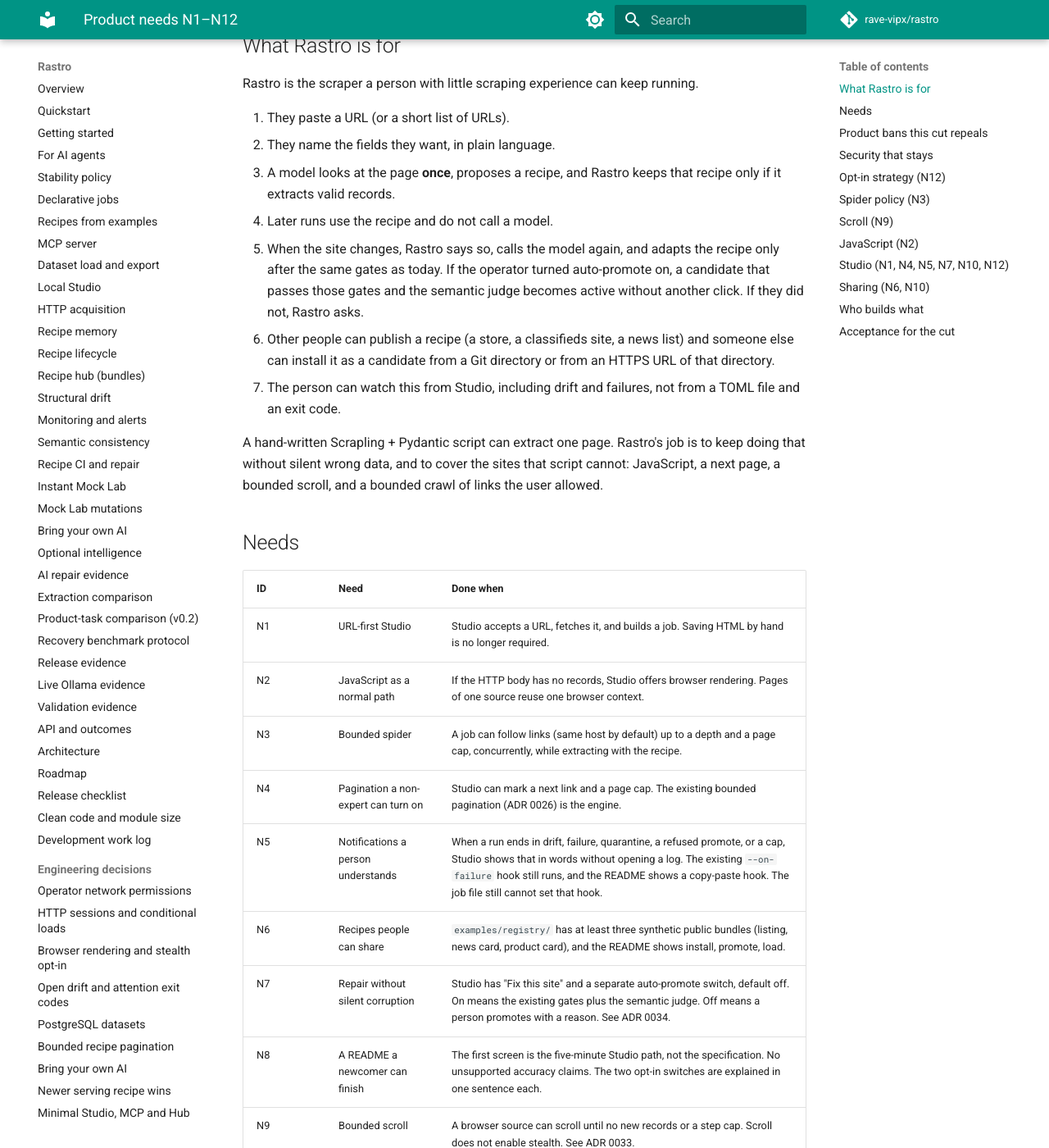
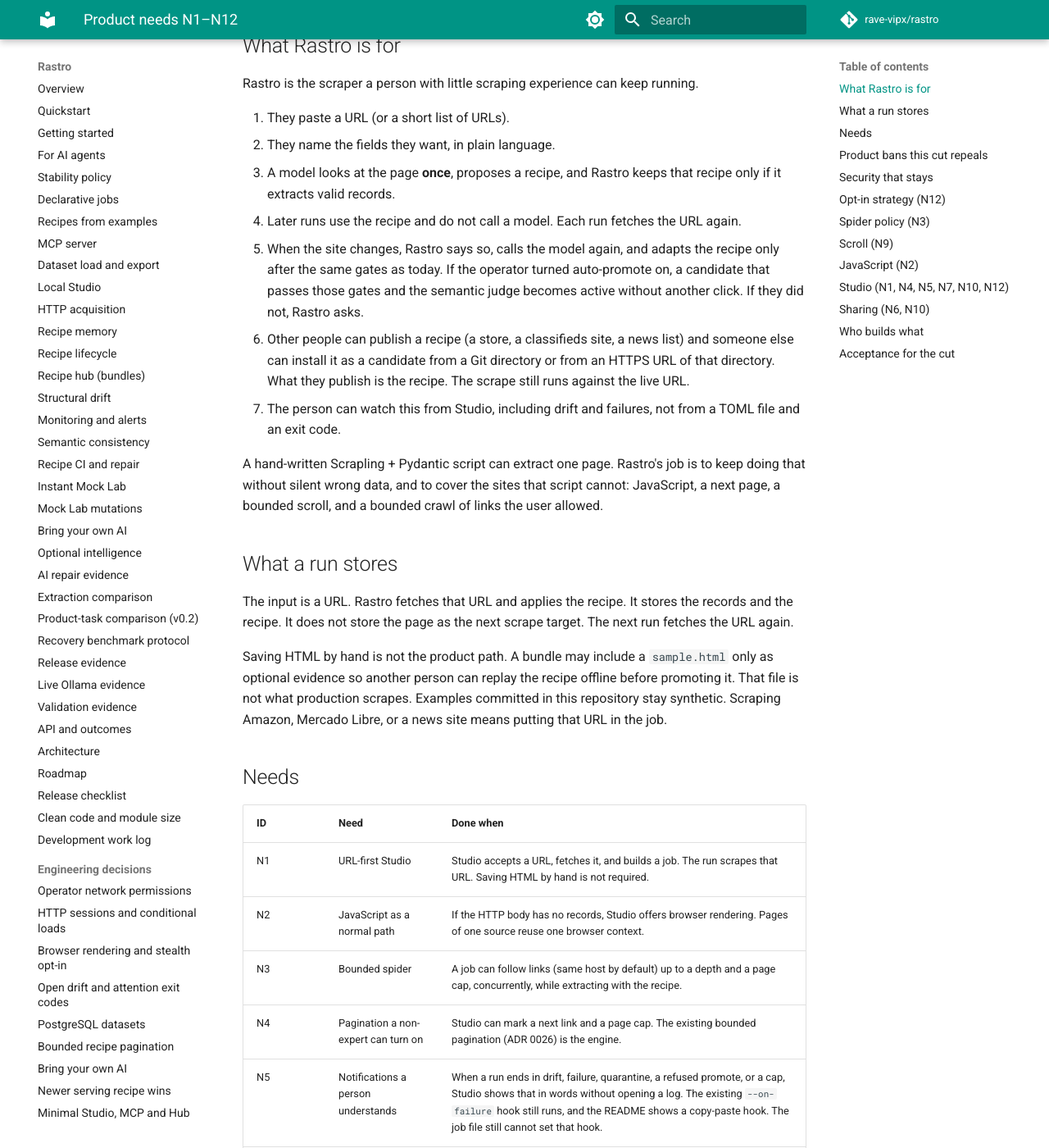
Before and after one commit to rave-vipx/rastro, an MkDocs documentation site: the page built from docs/product-needs.md, in a window 1280 px wide and 1400 px high, scrolled down 351 px. Shown: the whole window at 82% size. Built offline with MkDocs 1.6.1 and Material for MkDocs 9.7.7, drawn with Linux system fonts in a browser that asks for light colours; comment, search, counter and statistics services are not loaded; some of the changed text lies outside the part shown.

Commit message:
docs: a run scrapes a URL and keeps the recipe

```diff
--- a/docs/product-needs.md
+++ b/docs/product-needs.md
@@ -11,23 +11,29 @@ Rastro is the scraper a person with little scraping experience can keep running.
 1. They paste a URL (or a short list of URLs).
 2. They name the fields they want, in plain language.
 3. A model looks at the page **once**, proposes a recipe, and Rastro keeps that recipe only if it extracts valid records.
-4. Later runs use the recipe and do not call a model.
+4. Later runs use the recipe and do not call a model. Each run fetches the URL again.
 5. When the site changes, Rastro says so, calls the model again, and adapts the recipe only after the same gates as today. If the operator turned auto-promote on, a candidate that passes those gates and the semantic judge becomes active without another click. If they did not, Rastro asks.
-6. Other people can publish a recipe (a store, a classifieds site, a news list) and someone else can install it as a candidate from a Git directory or from an HTTPS URL of that directory.
+6. Other people can publish a recipe (a store, a classifieds site, a news list) and someone else can install it as a candidate from a Git directory or from an HTTPS URL of that directory. What they publish is the recipe. The scrape still runs against the live URL.
 7. The person can watch this from Studio, including drift and failures, not from a TOML file and an exit code.
 
 A hand-written Scrapling + Pydantic script can extract one page. Rastro's job is to keep doing that without silent wrong data, and to cover the sites that script cannot: JavaScript, a next page, a bounded scroll, and a bounded crawl of links the user allowed.
+
+## What a run stores
+
+The input is a URL. Rastro fetches that URL and applies the recipe. It stores the records and the recipe. It does not store the page as the next scrape target. The next run fetches the URL again.
+
+Saving HTML by hand is not the product path. A bundle may include a `sample.html` only as optional evidence so another person can replay the recipe offline before promoting it. That file is not what production scrapes. Examples committed in this repository stay synthetic. Scraping Amazon, Mercado Libre, or a news site means putting that URL in the job.
 
 ## Needs
 
 | ID | Need | Done when |
 | --- | --- | --- |
-| N1 | URL-first Studio | Studio accepts a URL, fetches it, and builds a job. Saving HTML by hand is no longer required. |
+| N1 | URL-first Studio | Studio accepts a URL, fetches it, and builds a job. The run scrapes that URL. Saving HTML by hand is not required. |
 | N2 | JavaScript as a normal path | If the HTTP body has no records, Studio offers browser rendering. Pages of one source reuse one browser context. |
 | N3 | Bounded spider | A job can follow links (same host by default) up to a depth and a page cap, concurrently, while extracting with the recipe. |
 | N4 | Pagination a non-expert can turn on | Studio can mark a next link and a page cap. The existing bounded pagination (ADR 0026) is the engine. |
 | N5 | Notifications a person understands | When a run ends in drift, failure, quarantine, a refused promote, or a cap, Studio shows that in words without opening a log. The existing `--on-failure` hook still runs, and the README shows a copy-paste hook. The job file still cannot set that hook. |
-| N6 | Recipes people can share | `examples/registry/` has at least three synthetic public bundles (listing, news card, product card), and the README shows install, promote, load. |
+| N6 | Recipes people can share | `examples/registry/` has at least three synthetic public bundles (listing, news card, product card), and the README shows install, promote, load. The published object is the recipe. |
 | N7 | Repair without silent corruption | Studio has "Fix this site" and a separate auto-promote switch, default off. On means the existing gates plus the semantic judge. Off means a person promotes with a reason. See ADR 0034. |
 | N8 | A README a newcomer can finish | The first screen is the five-minute Studio path, not the specification. No unsupported accuracy claims. The two opt-in switches are explained in one sentence each. |
 | N9 | Bounded scroll | A browser source can scroll until no new records or a step cap. Scroll does not enable stealth. See ADR 0033. |
@@ -63,7 +69,7 @@ Do not weaken these to make N1–N12 easier:
 - Logs, hooks, and repair reports do not include page bodies, query strings, or secrets.
 - Studio stays loopback-only, with the per-run token, origin check, and path containment.
 - Spider, pagination, and scroll cannot reset the per-source request budget on every page or step.
-- Default tests stay offline. Fixtures are synthetic. Never commit a captured third-party page, credential, or personal data. A sample leaves the machine only when the operator exports one they choose.
+- Default tests stay offline. Fixtures are synthetic. Never commit a captured third-party page into this repository. A live run reads a URL. A bundle's sample, if the publisher attached one, is replay evidence, not the next scrape target.
 - Do not open, read, or edit `benchmarks/recovery/sealed/`.
 - Do not replace Studio with a Node, React, Vite, or Tailwind toolchain. The loopback page is the GUI.
 
@@ -73,7 +79,6 @@ See ADR 0034.
 
 - **Auto-promote, default off.** Studio switch or `[repair] auto_promote = true` on the job the operator owns. Gates and the semantic judge still have to pass. Install from a registry does not change this key and does not promote.
 - **Stealth, default off.** Studio session switch, `--allow-stealth`, or `RASTRO_ALLOW_STEALTH=1`. The switch does not write the grant into the job. Browser and scroll leave it off.
-- **Someone else's HTML.** Export stays an explicit sample the operator picks. This repository keeps synthetic bundles.
 - **Code.** Not an opt-in on a shared recipe. Local job or SDK code only.
 - **Accounts.** Not an opt-in server. Sharing is the registry directory or its URL.
 
@@ -118,18 +123,18 @@ See ADR 0033. Studio shows the step cap only after the `[scroll]` schema exists.
 
 Keep the loopback Starlette app.
 
-- **New scraper:** URL, field names, optional example values, Ask AI if a model was configured, preview, create job.
+- **New scraper:** URL, field names, optional example values, Ask AI if a model was configured, preview, create job. The preview fetches the URL. It does not ask the person to upload the page.
 - **Progress:** a live line for the current source, page or scroll ordinal, and outcome. No page body in that line.
 - **Next link:** the person clicks an element in the preview or types a selector; Studio writes the existing pagination fields.
 - **Fix this site:** calls the existing repair service and requires a reason to promote when auto-promote is off.
 - **Auto-promote:** switch, default off, writes `[repair] auto_promote` only. Copy says the gates still apply.
 - **Stealth:** session switch, default off. It grants the process. It does not persist a grant in the job. Engine `stealth` without that grant shows a refusal, not a plain browser fallback that pretends stealth ran.
 - **Health:** last success, why it is stale, open drift, quarantined recipes, a refused auto-promote, the exact command for `--on-failure`, and the same alert when the run just finished in one of those states.
-- **Registry:** search and install from a directory or HTTPS URL; publish into a local registry directory. Install stays a candidate.
+- **Registry:** search and install from a directory or HTTPS URL; publish into a local registry directory. Install stays a candidate. Publish the recipe. Do not require a saved page to run the job afterwards.
 
 ## Sharing (N6, N10)
 
-Stay on the Git-directory registry. Add three synthetic bundles under `examples/registry/`. Document local install and `--registry-url` in the README. Do not publish Amazon, Mercado Libre, or any other site's HTML.
+Stay on the Git-directory registry. Add three synthetic bundles under `examples/registry/`. Document local install and `--registry-url` in the README. A shared package is the recipe. Scraping a real site is a URL in the job. Do not commit that site's HTML into this repository.
 
 ## Who builds what
 
@@ -145,8 +150,8 @@ Claude reviews Codex's PR. Codex reviews Claude's PR. Network and security chang
 ## Acceptance for the cut
 
 - Offline tests cover spider caps, off-host refusal, shared budget, browser-context reuse, scroll stop-on-no-new-records, a registry URL that fails SSRF or a bad digest without writing a recipe, install leaving `auto_promote` untouched, and stealth requested without a grant not launching the stealth browser.
-- Studio tests cover URL create, a pagination field write, a repair promote that still refuses a rejected candidate, an install that stays a candidate, and both switches rendering off.
-- `README.md` leads with Studio. The comparison table says crawling, pagination, and scroll are bounded and opt-in, and that stealth and auto-promote are off until the operator turns them on.
+- Studio tests cover URL create, a pagination field write, a repair promote that still refuses a rejected candidate, an install that stays a candidate, and both switches rendering off. The create flow fetches a URL. It does not require an uploaded page.
+- `README.md` leads with Studio and a URL. The comparison table says crawling, pagination, and scroll are bounded and opt-in, and that stealth and auto-promote are off until the operator turns them on.
 - The master spec Amendment Log cites ADR 0032, ADR 0033, and ADR 0034. No historical section is deleted.
 - No new dependency in the core install. Browser and HTTP stay extras. No Node toolchain.
 - Known limits are written down: no unbounded crawl, no Rastro-operated accounts server, no executable shared recipes, no stealth implied by a browser or a scroll.
```
